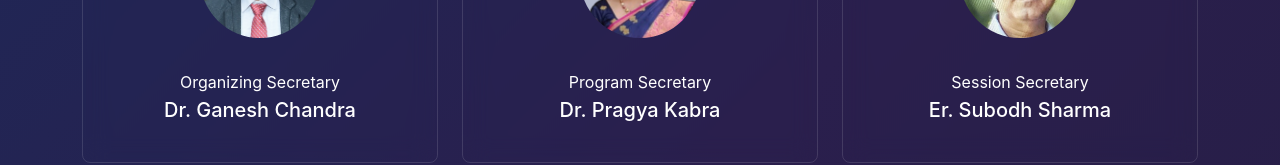
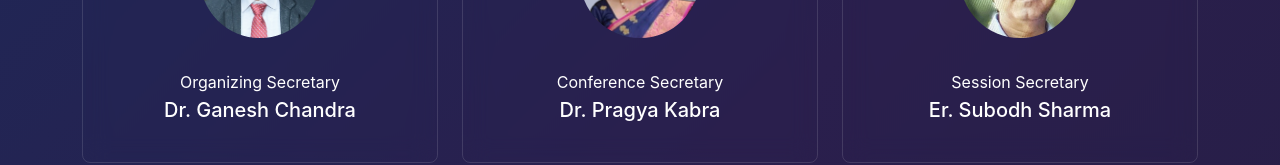
Before and after one commit to kamalexe/iet-confrence, a React (Vite) app: page /committees in a window 1280 px wide. Shown: the part 666-831 px from the top of the page. Built offline with nearby package versions, Linux system fonts and the light colour scheme.

Commit message:
Update CommitteesScreen.jsx

```diff
--- a/src/screens/CommitteesScreen.jsx
+++ b/src/screens/CommitteesScreen.jsx
@@ -29,7 +29,7 @@ const committeeMembers = [
   {
     name: 'Dr. Pragya Kabra',
     image: '/committees/Dr. Pragya Kabra.jpg',
-    role: 'Program Secretary',
+    role: 'Conference Secretary',
   },
   {
     name: 'Er. Subodh Sharma',
```
